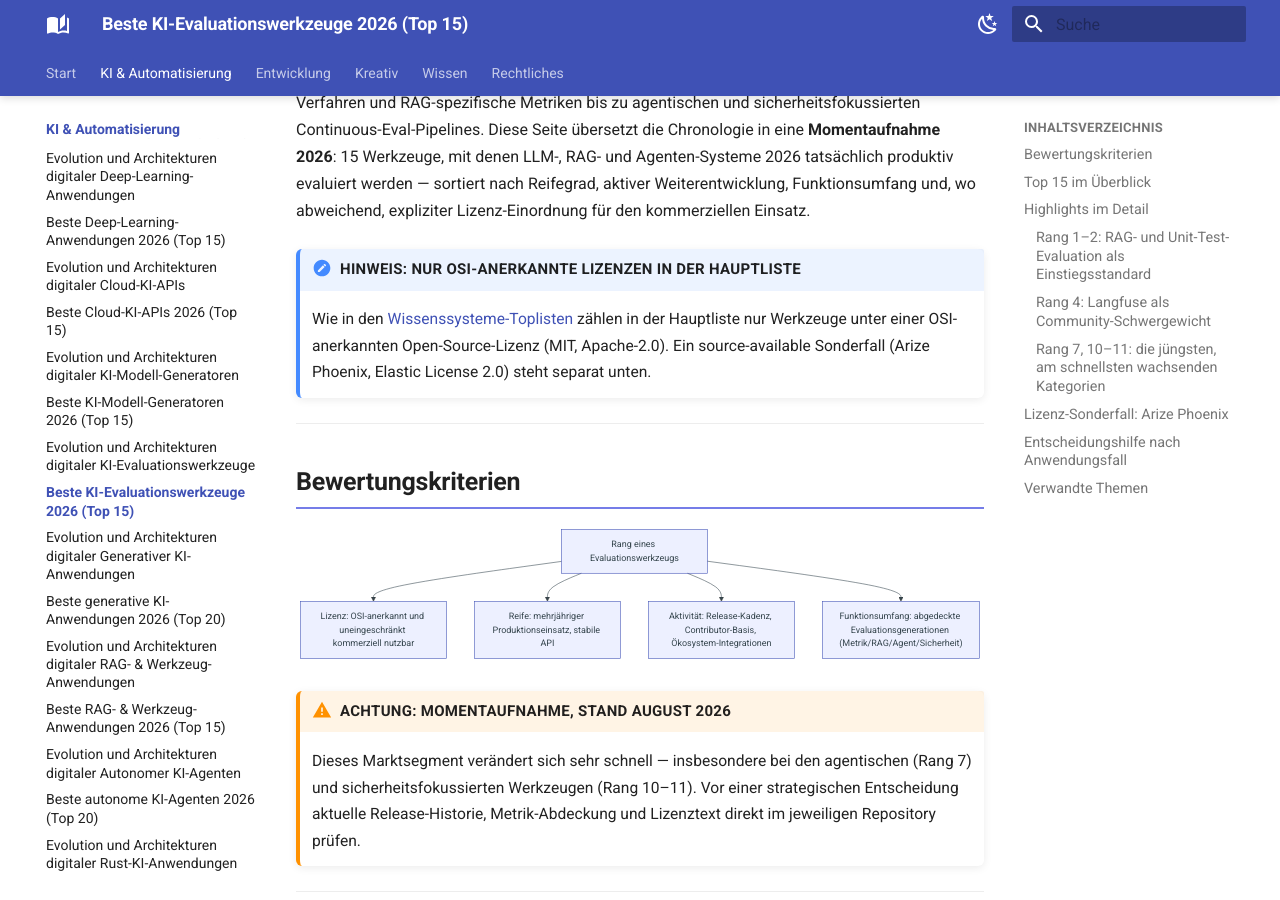
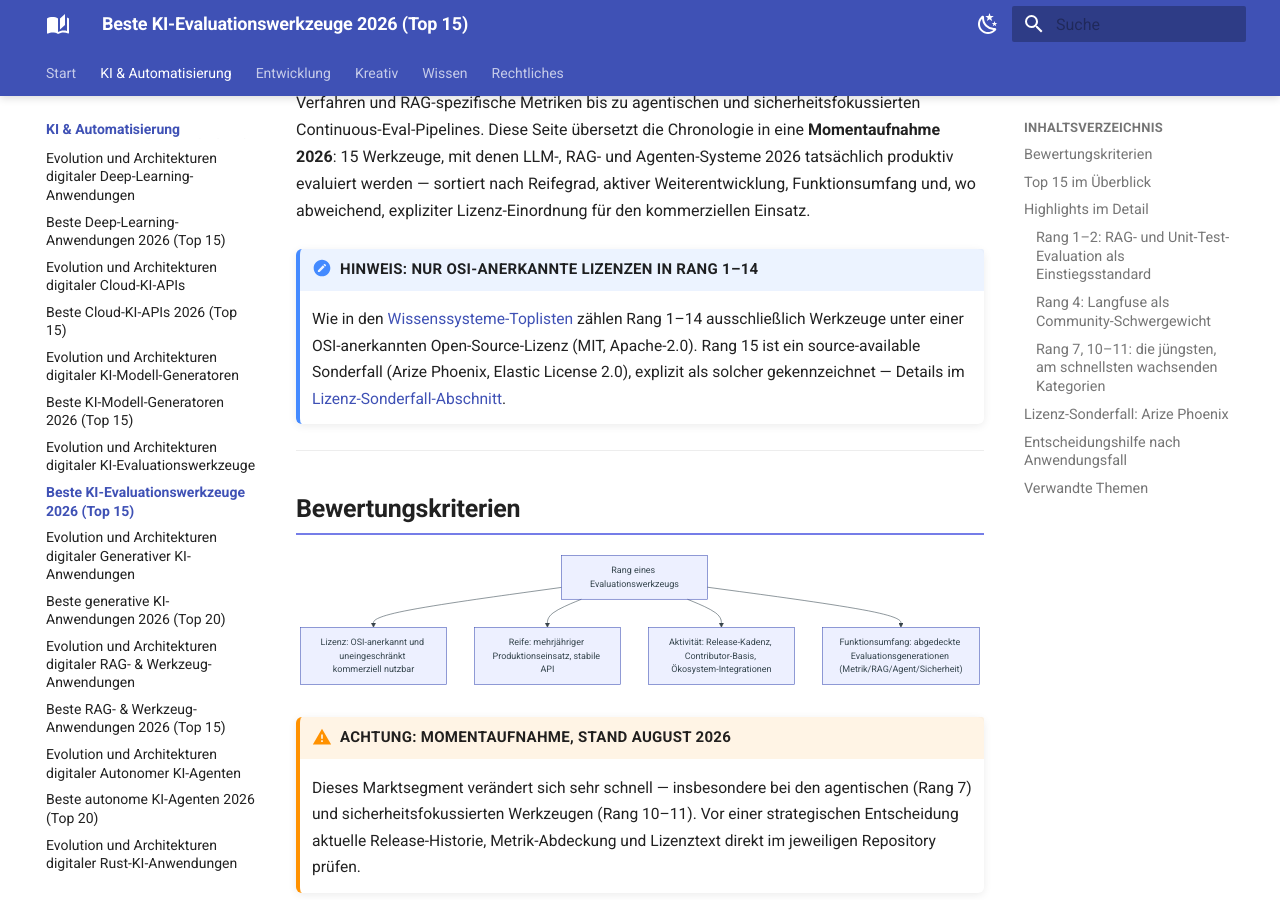
Before and after one commit to thorstenkloehn/dokument, an MkDocs documentation site: the page built from docs/künstliche-intelligenz/ki-evaluation-2026-topliste.md, in a window 1280 px wide and 900 px high, scrolled down 342 px. Built offline with MkDocs 1.6.1 and Material for MkDocs 9.7.7, drawn with Linux system fonts in a browser that asks for light colours.

Commit message:
docs: Ultrareview-Findings in Evaluation- und Meta-Topliste korrigieren
Drei faktische Inkonsistenzen aus der Ultrareview von PR #87 behoben:

- ki-evaluation-2026-topliste.md: Hinweis korrigiert, dass Arize
  Phoenix (Rang 15) innerhalb der Tabelle steht statt separat darunter
- beste-software-wissenssysteme-evaluation-generatoren-2026-topliste.md:
  Highlight-Absatz korrigiert — nur FLUX.1 [schnell] ist auf Code- und
  Gewichts-Ebene gleichzeitig uneingeschränkt kommerziell nutzbar,
  ComfyUI (Copyleft) und ControlNet (nur Code geprüft) widersprachen
  zuvor der eigenen Tabelle
- selbe Datei: Linktext auf "Top 20" korrigiert (Ziel-Seite ist auf
  diesem Branch/main noch Top 20, "Top 22" gehört zu einem separaten,
  noch nicht gemergten Branch)

Build und Nav erneut geprüft, fehlerfrei.

```diff
--- a/docs/künstliche-intelligenz/ki-evaluation-2026-topliste.md
+++ b/docs/künstliche-intelligenz/ki-evaluation-2026-topliste.md
@@ -2,8 +2,8 @@
 
 Die [Evolution und Architekturen digitaler KI-Evaluationswerkzeuge](evolution-digitaler-ki-evaluation.md) ordnet diese Werkzeuglinie chronologisch — von manueller Begutachtung über statische Benchmark-Suiten, LLM-als-Richter-Verfahren und RAG-spezifische Metriken bis zu agentischen und sicherheitsfokussierten Continuous-Eval-Pipelines. Diese Seite übersetzt die Chronologie in eine **Momentaufnahme 2026**: 15 Werkzeuge, mit denen LLM-, RAG- und Agenten-Systeme 2026 tatsächlich produktiv evaluiert werden — sortiert nach Reifegrad, aktiver Weiterentwicklung, Funktionsumfang und, wo abweichend, expliziter Lizenz-Einordnung für den kommerziellen Einsatz.
 
-!!! note "Hinweis: Nur OSI-anerkannte Lizenzen in der Hauptliste"
-    Wie in den [Wissenssysteme-Toplisten](../wissen/dokumentation/fuehrende-opensource-wissenssysteme-2026-topliste.md) zählen in der Hauptliste nur Werkzeuge unter einer OSI-anerkannten Open-Source-Lizenz (MIT, Apache-2.0). Ein source-available Sonderfall (Arize Phoenix, Elastic License 2.0) steht separat unten.
+!!! note "Hinweis: Nur OSI-anerkannte Lizenzen in Rang 1–14"
+    Wie in den [Wissenssysteme-Toplisten](../wissen/dokumentation/fuehrende-opensource-wissenssysteme-2026-topliste.md) zählen Rang 1–14 ausschließlich Werkzeuge unter einer OSI-anerkannten Open-Source-Lizenz (MIT, Apache-2.0). Rang 15 ist ein source-available Sonderfall (Arize Phoenix, Elastic License 2.0), explizit als solcher gekennzeichnet — Details im [Lizenz-Sonderfall-Abschnitt](#lizenz-sonderfall-arize-phoenix).
 
 ---
 
```
Also changed, not shown: docs/wissen/dokumentation/beste-software-wissenssysteme-evaluation-generatoren-2026-topliste.md (+2 -2 lines).
